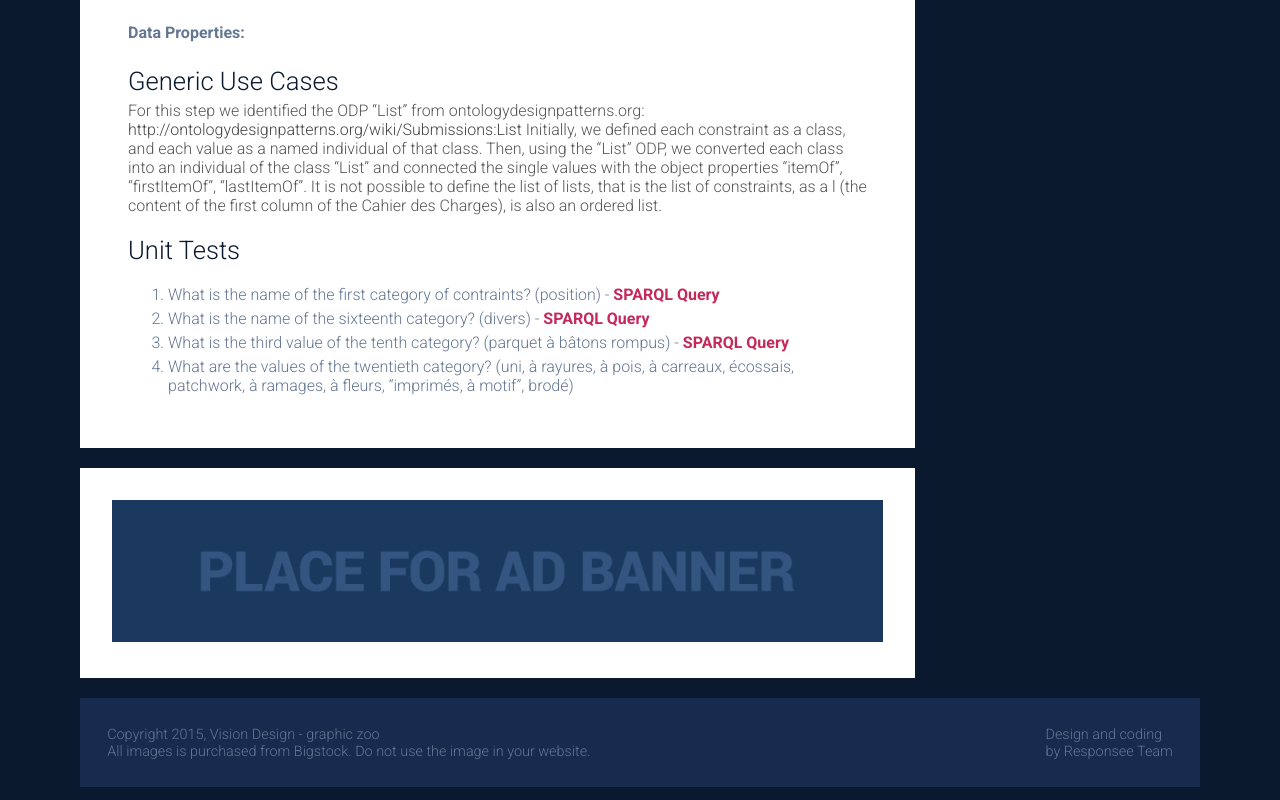
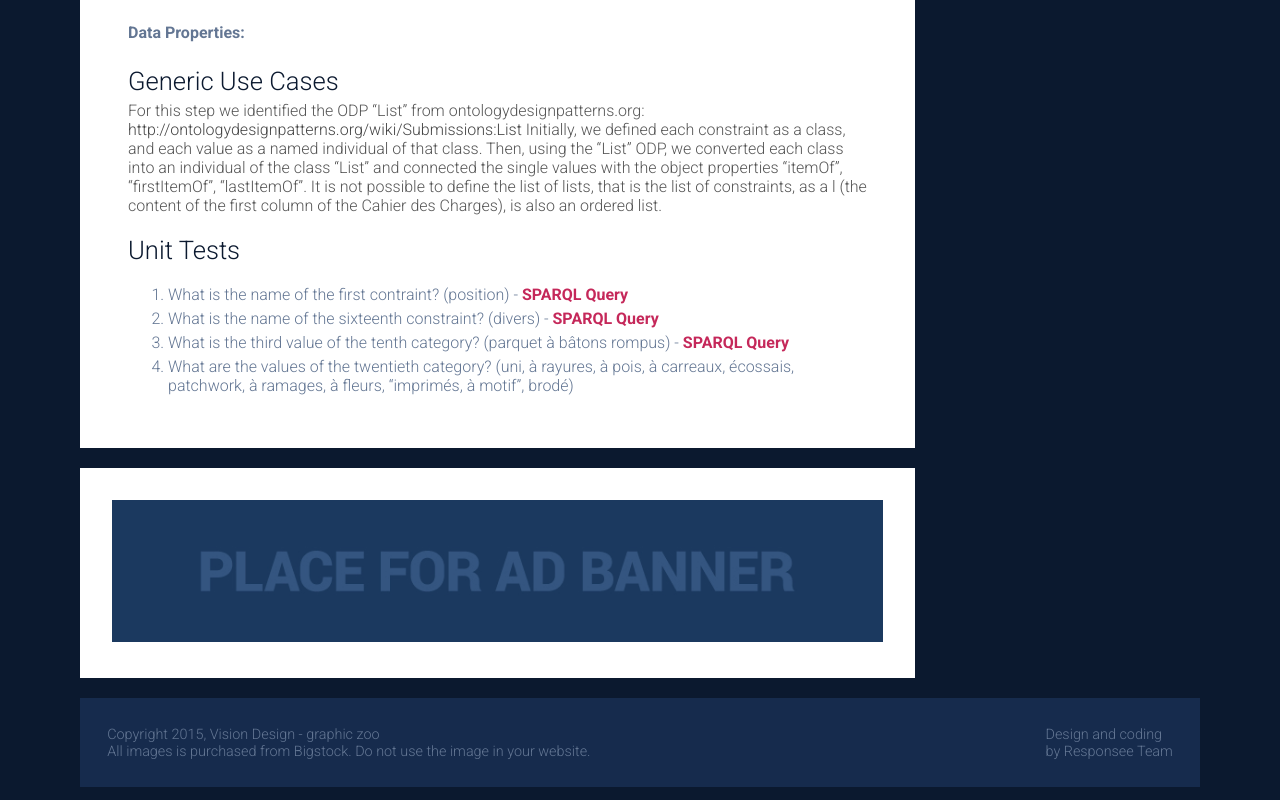
Before and after one commit to diegochillo/lawo, a plain HTML site: page project.html in a window 1280 px wide. Shown: the part 4184-4984 px from the top of the page. Drawn offline with Linux system fonts and the light colour scheme.

Commit message:
Update project.html

```diff
--- a/project.html
+++ b/project.html
@@ -308,8 +308,8 @@
                       <h3>Unit Tests</h3>
                       <div>
                         <ol>
-                          <li>What is the name of the first category of contraints? (position) - <a class="sparql-link" data-vbtype="inline" data-maxwidth="750px" href="#sparql-09">SPARQL Query</a></li>
-                          <li>What is the name of the sixteenth category? (divers) - <a class="sparql-link" data-vbtype="inline" data-maxwidth="750px" href="#sparql-10">SPARQL Query</a></li>
+                          <li>What is the name of the first contraint? (position) - <a class="sparql-link" data-vbtype="inline" data-maxwidth="750px" href="#sparql-09">SPARQL Query</a></li>
+                          <li>What is the name of the sixteenth constraint? (divers) - <a class="sparql-link" data-vbtype="inline" data-maxwidth="750px" href="#sparql-10">SPARQL Query</a></li>
                           <li>What is the third value of the tenth category? (parquet à bâtons rompus) - <a class="sparql-link" data-vbtype="inline" data-maxwidth="750px" href="#sparql-11">SPARQL Query</a></li>
                           <li>What are the values of the twentieth category? (uni,	à rayures, à pois, à carreaux, écossais, patchwork, à ramages, à fleurs, “imprimés, à motif”, brodé)</li>
                         </ol>
@@ -680,7 +680,7 @@
 
       <div id="sparql-11" style="display:none;">
         <div class="modalbox">
-          <h3>CQ: What is the name of the sixteenth category of constraints?</h3>
+          <h3>CQ: What is the third value of the tenth category?</h3>
           <div class="codebox">
           <code>
             PREFIX rdfs: &lt;http://www.w3.org/2000/01/rdf-schema#&gt;<br/>
```
